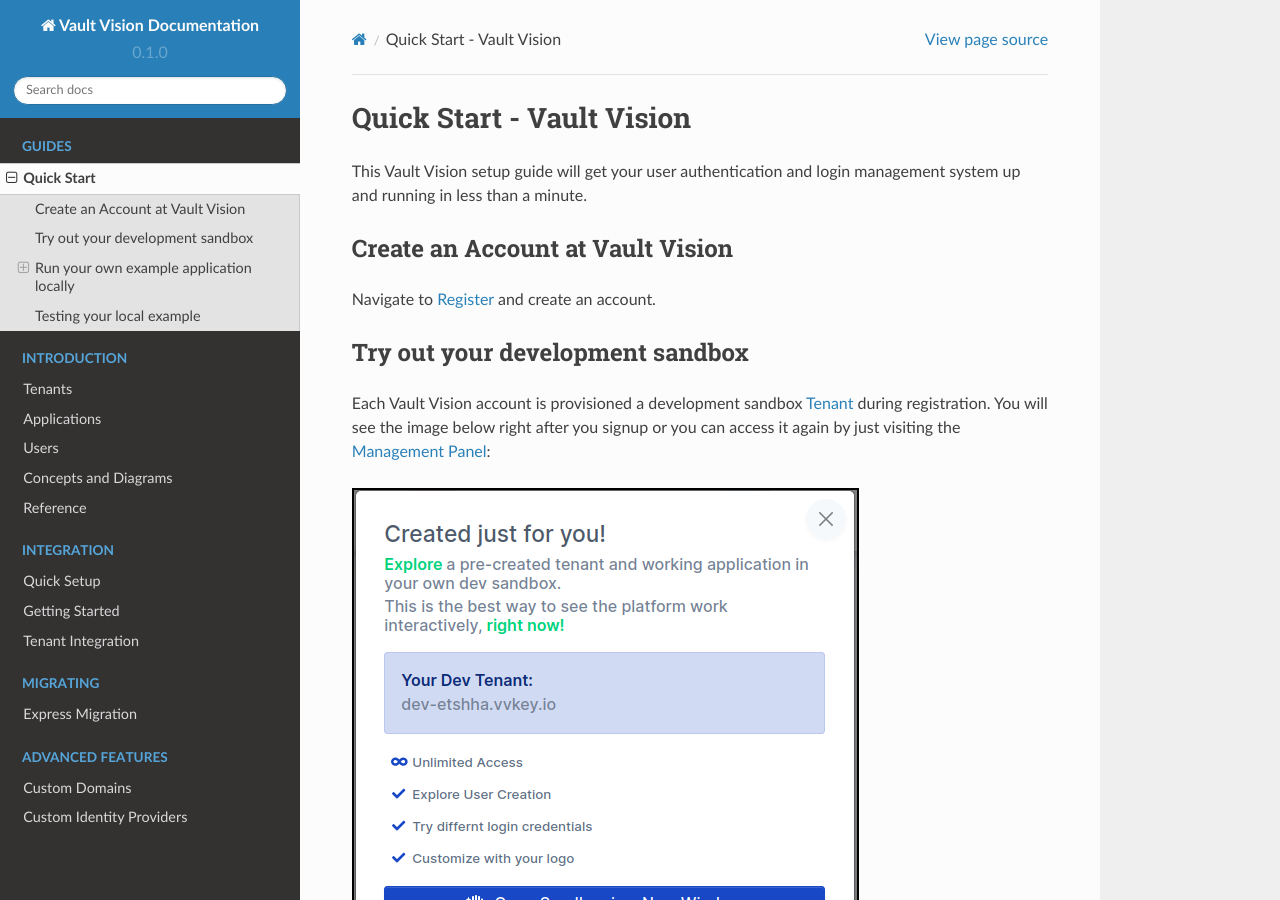
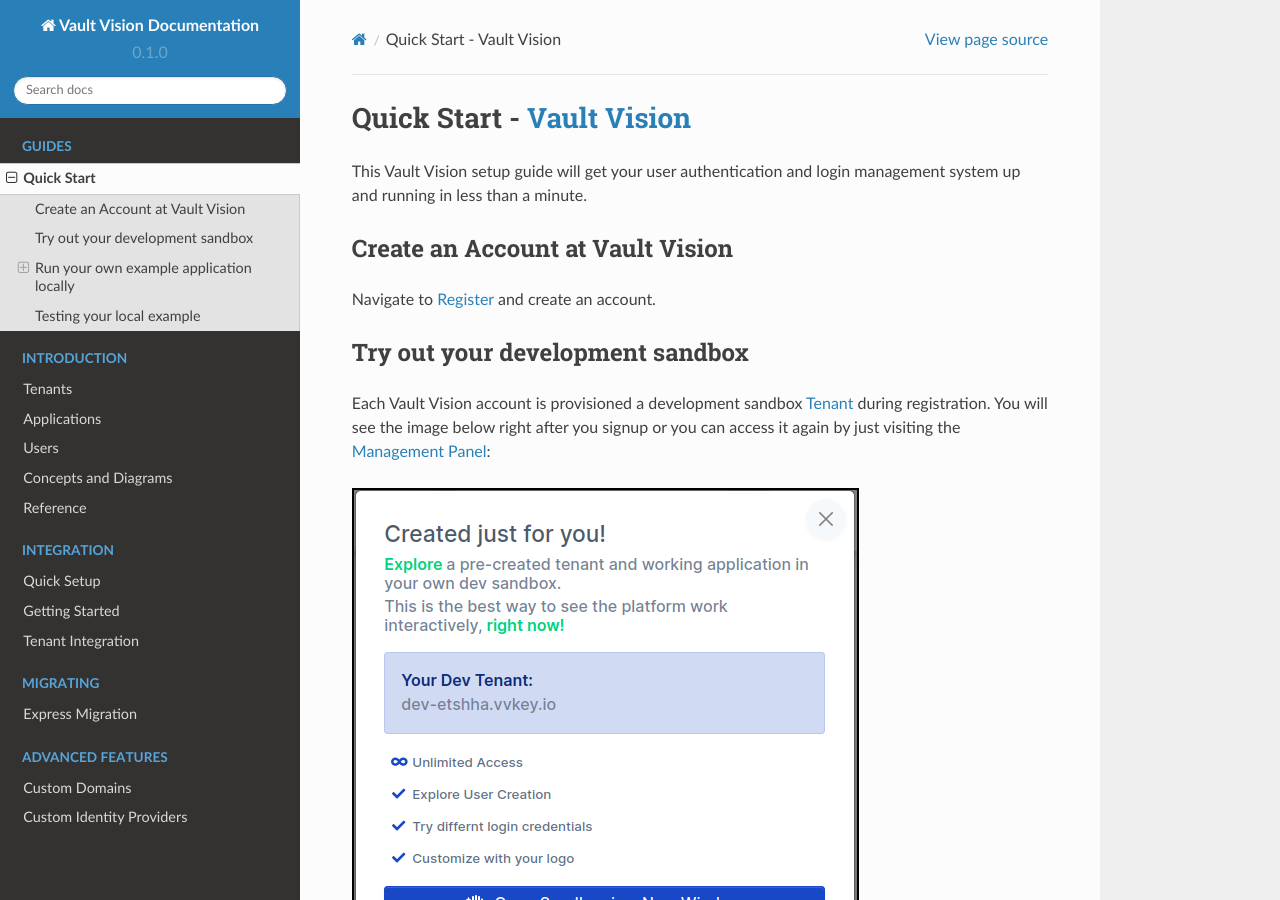
Before and after one commit to vaultvision/docs, a Sphinx documentation site: the page built from docs/source/quick_start.md, in a window 1280 px wide and 900 px high. Built offline with Sphinx 7.4.7 and the Read the Docs theme 2.0.0, drawn with Linux system fonts in a browser that asks for light colours; part of the change alters nothing that is shown.

```diff
--- a/docs/source/quick_start.md
+++ b/docs/source/quick_start.md
@@ -1,4 +1,4 @@
-Quick Start - Vault Vision
+Quick Start - [Vault Vision](https://vaultvision.com)
 ==================
 
 This Vault Vision setup guide will get your user authentication and login management system up and running in less than a minute.
```
